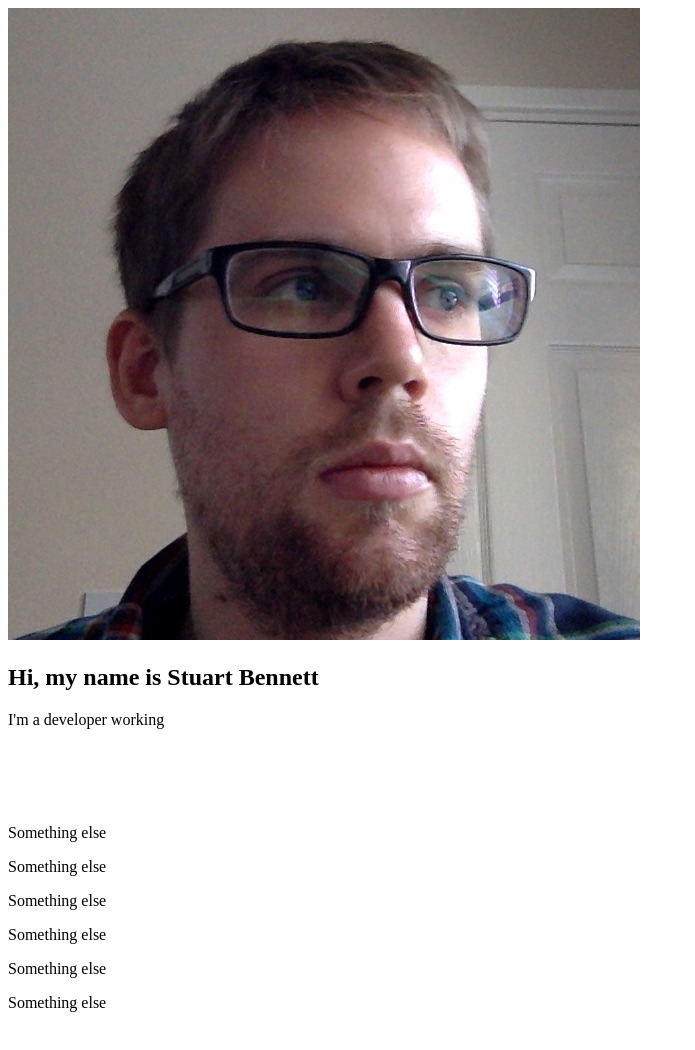
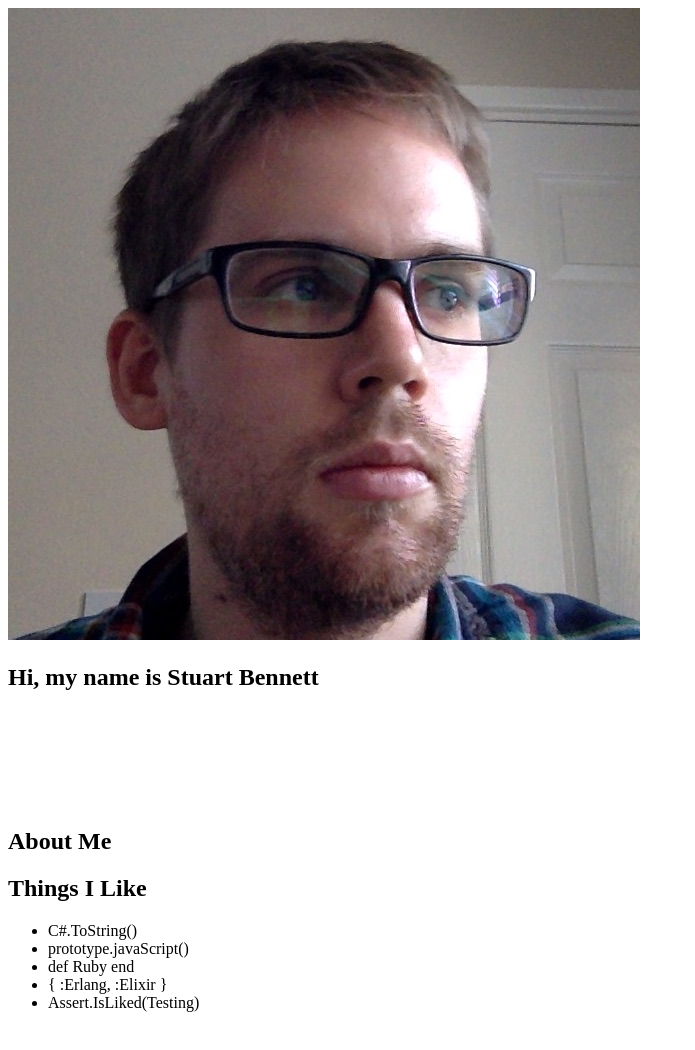
Before and after one commit to stuart-bennett/resume, a website with bundled scripts: page src/index.html in a window 1280 px wide. Shown: the top 1050 px of the page, without its empty margins (0-695 px from the left). Built offline with nearby package versions, Linux system fonts and the light colour scheme; files whose address does not match are found by name; a web font is replaced by a local one; what rx would draw is missing.

Commit message:
Started work on second page

```diff
--- a/src/index.html
+++ b/src/index.html
@@ -2,7 +2,7 @@
 <html>
 <head>
     <title>C.V</title>
-    <link href='https://fonts.googleapis.com/css?family=Playfair+Display:400,400italic,700,700italic,900,900italic|Roboto:400,100,100italic,300,300italic,900italic,700italic,900,700,500italic,500,400italic' rel='stylesheet' type='text/css'>
+    <link href='https://fonts.googleapis.com/css?family=Lobster|Playfair+Display+SC:400,400italic,700,900italic,900,700italic|Roboto:400,100,100italic,300,300italic,400italic,500,500italic,700,700italic,900,900italic|Lobster+Two' rel='stylesheet' type='text/css'>
     <link rel="stylesheet" href="css/main.css" />
     <meta name="viewport" content="width=device-width, initial-scale=1" />
 </head>
@@ -15,17 +15,22 @@
         <h1 class="profile-text page-title" data-order="1">Hi, my name is <span data-anim="mute" data-order="2">Stuart Bennett</span></h1>
     </div>
 
-    <p class="what-i-do page-content" data-anim="fade" data-order="3">I'm a developer working</p>
-
 </section>
 
-<section class="frame">
-    <p class="item">Something else</p>
-    <p class="item">Something else</p>
-    <p class="item">Something else</p>
-    <p class="item">Something else</p>
-    <p class="item">Something else</p>
-    <p class="item">Something else</p>
+<section class="frame about page">
+    <h1 class="page-title">About Me</h1>
+
+    <h2 class="page-subtitle likes">Things I Like</h2>
+    <section class="likes page-content">
+        <ul class="likes-list">
+            <li class="likes-list-item">C#<span class="mute">.ToString()</span></li>
+            <li class="likes-list-item"><span class="mute">prototype.</span>javaScript<span class="mute">()</span></li>
+            <li class="likes-list-item"><span class="mute">def</span> Ruby <span class="mute">end</span</li>
+            <li class="likes-list-item"><span class="mute">{ :</span>Erlang<span class="mute">, :</span>Elixir<span class="mute"> }</span></li>
+            <li class="likes-list-item"><span class="mute">Assert.IsLiked(</span>Testing<span class="mute">)</span></li>
+        </ul>
+    </section>
+
 </section>
 
 
--- a/src/sass/_settings.scss
+++ b/src/sass/_settings.scss
@@ -3,6 +3,7 @@
 // Fonts
 $font-serif: "Playfair Display";
 $font-sans-serif: "Roboto";
+$font-lobster: "Lobster Two";
 
 // Theme Colors
 //    Name | Background | Body text | Heading #1
@@ -29,6 +30,7 @@ $breakpoint-2: new-breakpoint(min-width 441px max-width 1920px);
 
             .page-title   { color: nth($theme, 4); }
             .page-content { color: nth($theme, 3); }
+            .page-content .mute {color: lighten(nth($theme, 2), 3%) }
 
             .page-title .a-mute.off { color: lighten(nth($theme, 2), 3%) }
         }
--- a/src/sass/main.scss
+++ b/src/sass/main.scss
@@ -4,6 +4,8 @@
 @import "components/_utilities";
 
 @import "pages/_introduction";
+@import "pages/_about";
+
 
 html {
     font-size: 62.5%;
--- /dev/null
+++ b/src/sass/pages/_about.scss
@@ -0,0 +1,23 @@
+/*
+ *  Name: Introduction Page
+ *  Description: Uses a light theme
+ */
+
+@import "../_settings";
+@import "../components/_profile";
+
+.about {
+    @include apply-theme("light");
+
+    .page-title {
+        font-size: 4.4rem;
+    }
+
+    .page-subtitle {
+        font-size: 4rem;
+    }
+
+    .page-content {
+        font-size: 2.3rem;
+    }
+}
```
